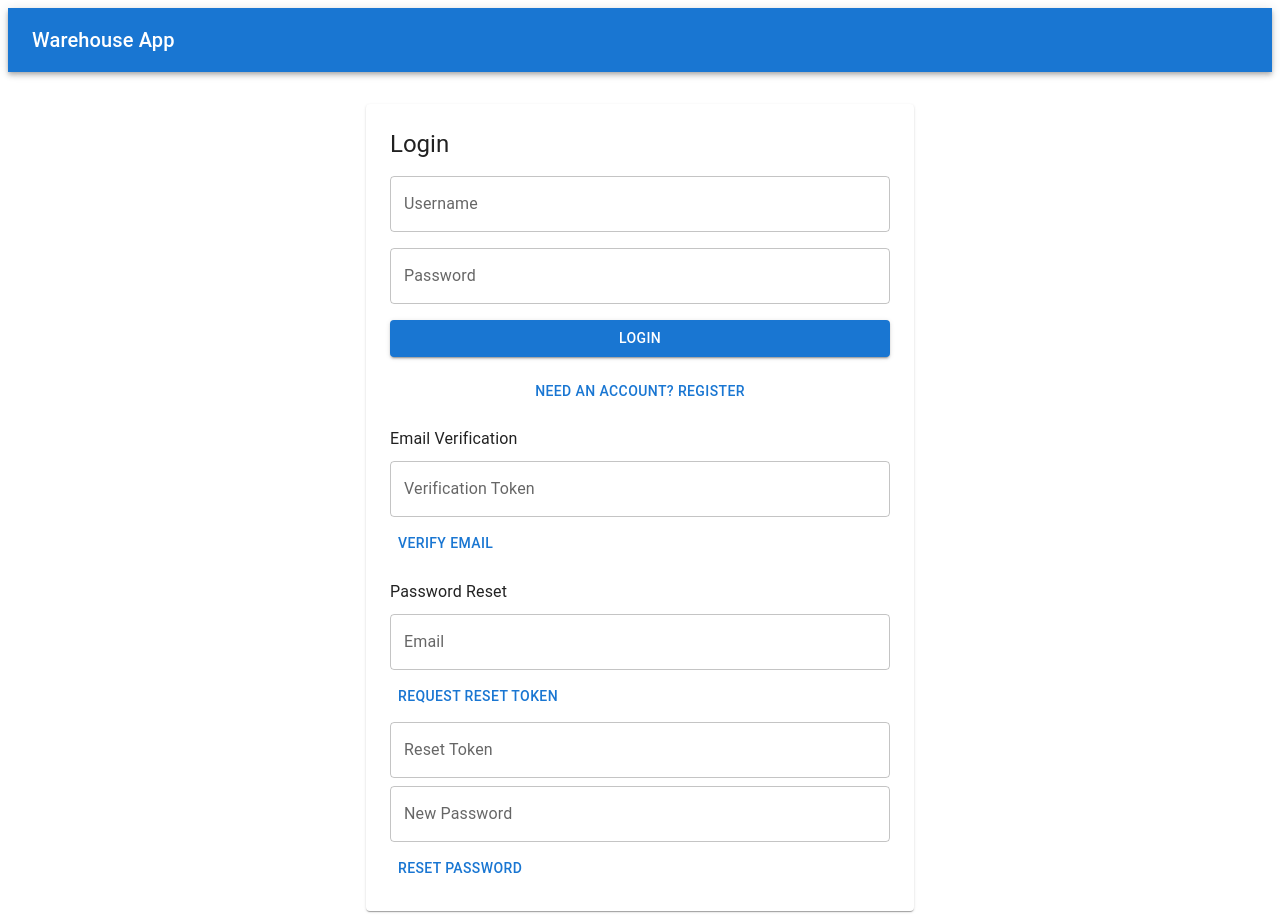
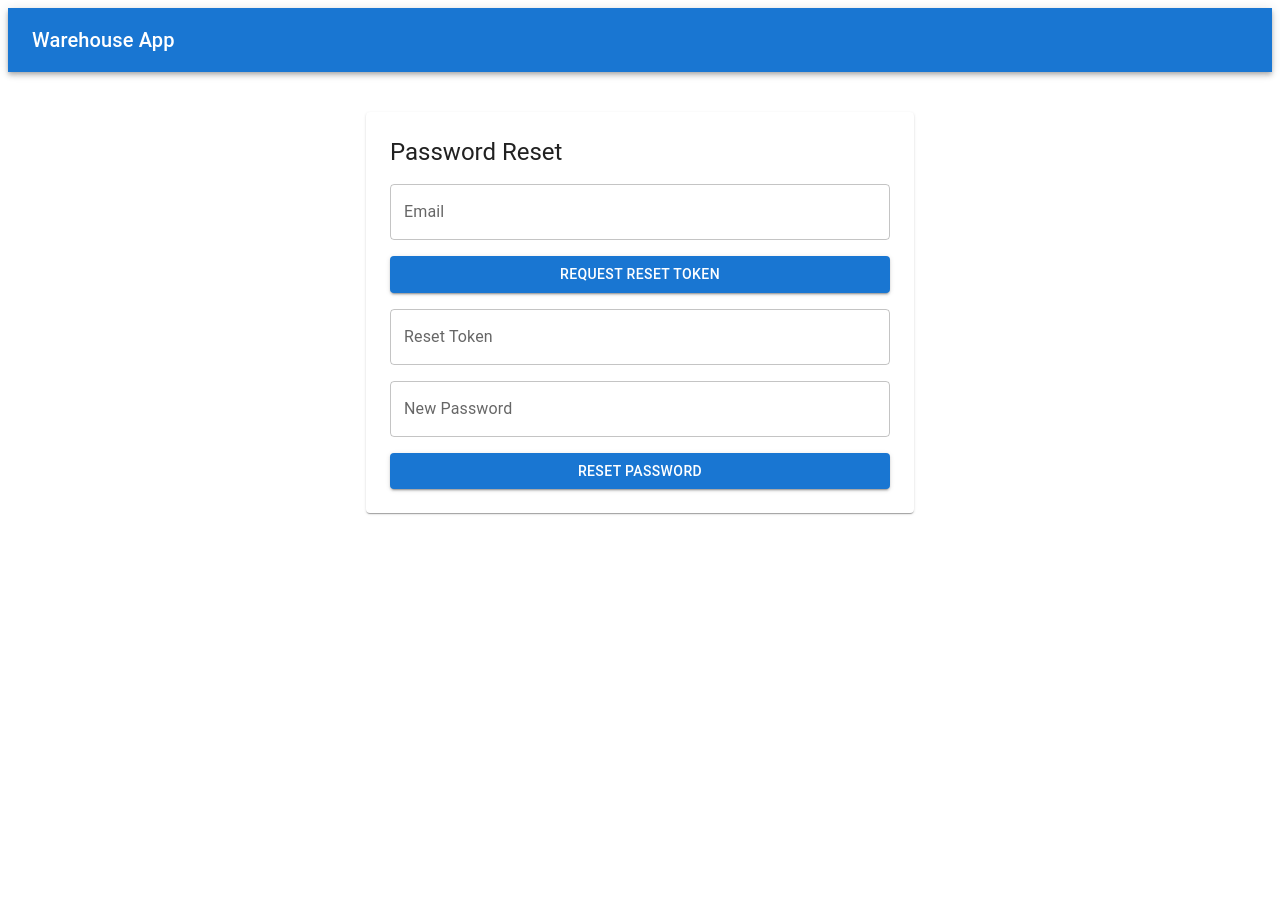
Before and after one commit to kgkaudi/WarehouseProject, a React (Vite) app in the folder frontend/: page /reset-password in a window 1280 px wide. After the commit the page ends 800 px from the top, so only its background shows below. Built offline with nearby package versions, Linux system fonts and the light colour scheme.

Commit message:
Separate functions in separate pages

```diff
--- a/frontend/package.json
+++ b/frontend/package.json
@@ -16,7 +16,8 @@
     "@mui/material": "^7.3.9",
     "axios": "^1.13.6",
     "react": "^19.2.4",
-    "react-dom": "^19.2.4"
+    "react-dom": "^19.2.4",
+    "react-router-dom": "^7.13.2"
   },
   "devDependencies": {
     "@eslint/js": "^9.39.4",
--- a/frontend/src/App.jsx
+++ b/frontend/src/App.jsx
@@ -1,32 +1,35 @@
+import { BrowserRouter as Router, Routes, Route, Navigate, Link } from "react-router-dom";
+import { AppBar, Toolbar, Typography, Button, Container } from "@mui/material";
 import { useState } from "react";
-import { AppBar, Toolbar, Typography, Button, Container } from "@mui/material";
+
 import AuthPage from "./pages/AuthPage.jsx";
 import ProductsPage from "./pages/ProductsPage.jsx";
 import AccountPage from "./pages/AccountPage.jsx";
+import VerifyEmailPage from "./pages/VerifyEmailPage.jsx";
+import ResetPasswordPage from "./pages/ResetPasswordPage.jsx";
 
 export default function App() {
-  const [view, setView] = useState("auth");
   const [loggedIn, setLoggedIn] = useState(!!localStorage.getItem("token"));
 
   const logout = () => {
     localStorage.removeItem("token");
     setLoggedIn(false);
-    setView("auth");
   };
 
   return (
-    <>
+    <Router>
       <AppBar position="static">
         <Toolbar>
           <Typography variant="h6" sx={{ flexGrow: 1 }}>
             Warehouse App
           </Typography>
+
           {loggedIn && (
             <>
-              <Button color="inherit" onClick={() => setView("products")}>
+              <Button color="inherit" component={Link} to="/products">
                 Products
               </Button>
-              <Button color="inherit" onClick={() => setView("account")}>
+              <Button color="inherit" component={Link} to="/account">
                 Account
               </Button>
               <Button color="inherit" onClick={logout}>
@@ -36,18 +39,32 @@ export default function App() {
           )}
         </Toolbar>
       </AppBar>
+
       <Container sx={{ mt: 4 }}>
-        {!loggedIn && (
-          <AuthPage
-            onLoggedIn={() => {
-              setLoggedIn(true);
-              setView("products");
-            }}
-          />
-        )}
-        {loggedIn && view === "products" && <ProductsPage />}
-        {loggedIn && view === "account" && <AccountPage />}
+        <Routes>
+          {/* Public routes */}
+          {!loggedIn && (
+            <>
+              <Route
+                path="/login"
+                element={<AuthPage onLoggedIn={() => setLoggedIn(true)} />}
+              />
+              <Route path="/verify-email" element={<VerifyEmailPage />} />
+              <Route path="/reset-password" element={<ResetPasswordPage />} />
+              <Route path="*" element={<Navigate to="/login" replace />} />
+            </>
+          )}
+
+          {/* Private routes */}
+          {loggedIn && (
+            <>
+              <Route path="/products" element={<ProductsPage />} />
+              <Route path="/account" element={<AccountPage />} />
+              <Route path="*" element={<Navigate to="/products" replace />} />
+            </>
+          )}
+        </Routes>
       </Container>
-    </>
+    </Router>
   );
 }
--- a/frontend/src/pages/AuthPage.jsx
+++ b/frontend/src/pages/AuthPage.jsx
@@ -1,32 +1,57 @@
 import { useState } from "react";
+import { useNavigate } from "react-router-dom";
+
 import {
   Box,
   TextField,
   Button,
   Typography,
   Paper,
-  Stack
+  Stack,
+  Snackbar,
+  Alert
 } from "@mui/material";
 import api from "../api";
 
 export default function AuthPage({ onLoggedIn }) {
+  const [verificationToken, setVerificationToken] = useState("");
   const [mode, setMode] = useState("login");
+
+  const [snackbar, setSnackbar] = useState({
+    open: false,
+    message: "",
+    severity: "success"
+  });
+
   const [form, setForm] = useState({
     username: "",
     email: "",
     password: "",
     companyName: "",
     companyAddress: "",
-    verificationToken: "",
     resetEmail: "",
     resetToken: "",
     newPassword: ""
   });
 
+  const navigate = useNavigate();
+
   const handleChange = (field) => (e) =>
     setForm({ ...form, [field]: e.target.value });
 
+  const showSnackbar = (message, severity = "success") => {
+    setSnackbar({ open: true, message, severity });
+  };
+
+  const switchMode = (newMode) => {
+    setMode(newMode);
+  };
+
+  // -----------------------------
+  // REGISTER
+  // -----------------------------
   const register = async () => {
+    try {
       const res = await api.post("/auth/register", {
         username: form.username,
         email: form.email,
@@ -34,38 +59,32 @@ export default function AuthPage({ onLoggedIn }) {
         companyName: form.companyName,
         companyAddress: form.companyAddress
       });
-    alert(
-      "Registered. Verification token:\n" + res.data.verificationToken
-    );
+
+      setVerificationToken(res.data.verificationToken);
+      showSnackbar("Registered successfully! Your verification token is shown below.", "success");
+
+    } catch {
+      showSnackbar("Registration failed. Check your details.", "error");
+    }
   };
 
-  const verifyEmail = async () => {
-    await api.post(`/auth/verify-email?token=${form.verificationToken}`);
-    alert("Email verified. You can now log in.");
-  };
-
+  // -----------------------------
+  // LOGIN
+  // -----------------------------
   const login = async () => {
+    try {
       const res = await api.post("/auth/login", {
         username: form.username,
         password: form.password
       });
+
+      showSnackbar("Login successful!", "success");
       localStorage.setItem("token", res.data.token);
       onLoggedIn();
-  };
 
-  const requestReset = async () => {
-    const res = await api.post("/auth/request-password-reset", {
-      email: form.resetEmail
-    });
-    alert("Reset token:\n" + res.data.resetToken);
-  };
-
-  const resetPassword = async () => {
-    await api.post("/auth/reset-password", {
-      token: form.resetToken,
-      newPassword: form.newPassword
-    });
-    alert("Password reset. You can log in with new password.");
+    } catch {
+      showSnackbar("Invalid username or password.", "error");
+    }
   };
 
   return (
@@ -75,111 +94,75 @@ export default function AuthPage({ onLoggedIn }) {
           {mode === "login" ? "Login" : "Register"}
         </Typography>
 
+        {/* REGISTER MODE */}
         {mode === "register" && (
           <>
-            <TextField
-              label="Username"
-              value={form.username}
-              onChange={handleChange("username")}
-            />
-            <TextField
-              label="Email"
-              value={form.email}
-              onChange={handleChange("email")}
-            />
-            <TextField
-              label="Password"
-              type="password"
-              value={form.password}
-              onChange={handleChange("password")}
-            />
-            <TextField
-              label="Company Name"
-              value={form.companyName}
-              onChange={handleChange("companyName")}
-            />
-            <TextField
-              label="Company Address"
-              value={form.companyAddress}
-              onChange={handleChange("companyAddress")}
-            />
-            <Button variant="contained" onClick={register}>
-              Register
+            <TextField label="Username" value={form.username} onChange={handleChange("username")} />
+            <TextField label="Email" value={form.email} onChange={handleChange("email")} />
+            <TextField label="Password" type="password" value={form.password} onChange={handleChange("password")} />
+            <TextField label="Company Name" value={form.companyName} onChange={handleChange("companyName")} />
+            <TextField label="Company Address" value={form.companyAddress} onChange={handleChange("companyAddress")} />
+
+            <Button variant="contained" onClick={register}>Register</Button>
+
+            {/* VERIFICATION TOKEN BOX */}
+            {verificationToken && (
+              <Box
+                sx={{
+                  p: 2,
+                  mb: 2,
+                  borderRadius: 1,
+                  bgcolor: "#e3f2fd",
+                  border: "1px solid #90caf9"
+                }}
+              >
+                <Typography variant="subtitle1" sx={{ mb: 1 }}>
+                  Your verification token
+                </Typography>
+
+                <Box sx={{ display: "flex", alignItems: "center", gap: 1 }}>
+                  <TextField value={verificationToken} fullWidth InputProps={{ readOnly: true }} />
+                  <Button variant="contained" onClick={() => navigator.clipboard.writeText(verificationToken)}>
+                    Copy
                   </Button>
-            <Button onClick={() => setMode("login")}>
-              Already have an account? Login
-            </Button>
+                </Box>
+              </Box>
+            )}
+
+            <Button onClick={() => switchMode("login")}>Already have an account? Login</Button>
           </>
         )}
 
+        {/* LOGIN MODE */}
         {mode === "login" && (
           <>
-            <TextField
-              label="Username"
-              value={form.username}
-              onChange={handleChange("username")}
-            />
-            <TextField
-              label="Password"
-              type="password"
-              value={form.password}
-              onChange={handleChange("password")}
-            />
-            <Button variant="contained" onClick={login}>
-              Login
-            </Button>
-            <Button onClick={() => setMode("register")}>
-              Need an account? Register
-            </Button>
+            <TextField label="Username" value={form.username} onChange={handleChange("username")} />
+            <TextField label="Password" type="password" value={form.password} onChange={handleChange("password")} />
+
+            <Button variant="contained" onClick={login}>Login</Button>
+            <Button onClick={() => switchMode("register")}>Need an account? Register</Button>
           </>
         )}
 
-        <Box sx={{ mt: 3 }}>
-          <Typography variant="subtitle1">Email Verification</Typography>
-          <TextField
-            label="Verification Token"
-            fullWidth
-            value={form.verificationToken}
-            onChange={handleChange("verificationToken")}
-            sx={{ mt: 1 }}
-          />
-          <Button sx={{ mt: 1 }} onClick={verifyEmail}>
-            Verify Email
-          </Button>
-        </Box>
+        <Button onClick={() => navigate("/verify-email")}>Verify Email</Button>
+        <Button onClick={() => navigate("/reset-password")}>Forgot Password?</Button>
+      </Stack>
 
-        <Box sx={{ mt: 3 }}>
-          <Typography variant="subtitle1">Password Reset</Typography>
-          <TextField
-            label="Email"
-            fullWidth
-            value={form.resetEmail}
-            onChange={handleChange("resetEmail")}
-            sx={{ mt: 1 }}
-          />
-          <Button sx={{ mt: 1 }} onClick={requestReset}>
-            Request Reset Token
-          </Button>
-          <TextField
-            label="Reset Token"
-            fullWidth
-            value={form.resetToken}
-            onChange={handleChange("resetToken")}
-            sx={{ mt: 1 }}
-          />
-          <TextField
-            label="New Password"
-            type="password"
-            fullWidth
-            value={form.newPassword}
-            onChange={handleChange("newPassword")}
-            sx={{ mt: 1 }}
-          />
-          <Button sx={{ mt: 1 }} onClick={resetPassword}>
-            Reset Password
-          </Button>
-        </Box>
-      </Stack>
+      {/* SNACKBAR */}
+      <Snackbar
+        open={snackbar.open}
+        autoHideDuration={3000}
+        onClose={() => setSnackbar({ ...snackbar, open: false })}
+        anchorOrigin={{ vertical: "bottom", horizontal: "center" }}
+      >
+        <Alert
+          onClose={() => setSnackbar({ ...snackbar, open: false })}
+          severity={snackbar.severity}
+          sx={{ width: "100%" }}
+        >
+          {snackbar.message}
+        </Alert>
+      </Snackbar>
     </Paper>
   );
 }
--- /dev/null
+++ b/frontend/src/pages/ResetPasswordPage.jsx
@@ -0,0 +1,119 @@
+import { useState } from "react";
+import {
+  Box,
+  TextField,
+  Button,
+  Typography,
+  Paper,
+  Stack,
+  Snackbar,
+  Alert
+} from "@mui/material";
+import { useNavigate } from "react-router-dom";
+import api from "../api";
+
+export default function ResetPasswordPage() {
+  const [form, setForm] = useState({
+    email: "",
+    token: "",
+    newPassword: ""
+  });
+
+  const [snackbar, setSnackbar] = useState({
+    open: false,
+    message: "",
+    severity: "success"
+  });
+
+  const navigate = useNavigate();
+
+  const handleChange = (field) => (e) =>
+    setForm({ ...form, [field]: e.target.value });
+
+  const showSnackbar = (message, severity = "success") => {
+    setSnackbar({ open: true, message, severity });
+  };
+
+  const requestReset = async () => {
+    try {
+      const res = await api.post("/auth/request-password-reset", {
+        email: form.email
+      });
+
+      showSnackbar("Reset token generated: " + res.data.resetToken, "success");
+    } catch {
+      showSnackbar("Failed to request password reset.", "error");
+    }
+  };
+
+  const resetPassword = async () => {
+    try {
+      await api.post("/auth/reset-password", {
+        token: form.token,
+        newPassword: form.newPassword
+      });
+
+      showSnackbar("Password reset successful! Redirecting to login...", "success");
+
+      // Redirect after 2 seconds
+      setTimeout(() => navigate("/login"), 2000);
+
+    } catch {
+      showSnackbar("Invalid or expired reset token.", "error");
+    }
+  };
+
+  return (
+    <Paper sx={{ p: 3, maxWidth: 500, mx: "auto", mt: 5 }}>
+      <Stack spacing={2}>
+        <Typography variant="h5">Password Reset</Typography>
+
+        <TextField
+          label="Email"
+          fullWidth
+          value={form.email}
+          onChange={handleChange("email")}
+        />
+
+        <Button variant="contained" onClick={requestReset}>
+          Request Reset Token
+        </Button>
+
+        <TextField
+          label="Reset Token"
+          fullWidth
+          value={form.token}
+          onChange={handleChange("token")}
+        />
+
+        <TextField
+          label="New Password"
+          type="password"
+          fullWidth
+          value={form.newPassword}
+          onChange={handleChange("newPassword")}
+        />
+
+        <Button variant="contained" onClick={resetPassword}>
+          Reset Password
+        </Button>
+      </Stack>
+
+      {/* Snackbar Notification */}
+      <Snackbar
+        open={snackbar.open}
+        autoHideDuration={3000}
+        onClose={() => setSnackbar({ ...snackbar, open: false })}
+        anchorOrigin={{ vertical: "bottom", horizontal: "center" }}
+      >
+        <Alert
+          onClose={() => setSnackbar({ ...snackbar, open: false })}
+          severity={snackbar.severity}
+          sx={{ width: "100%" }}
+        >
+          {snackbar.message}
+        </Alert>
+      </Snackbar>
+    </Paper>
+  );
+}
--- /dev/null
+++ b/frontend/src/pages/VerifyEmailPage.jsx
@@ -0,0 +1,68 @@
+import { useState } from "react";
+import { Box, TextField, Button, Typography, Paper, Stack, Snackbar, Alert } from "@mui/material";
+import { useNavigate } from "react-router-dom";
+import api from "../api";
+
+export default function VerifyEmailPage() {
+  const [token, setToken] = useState("");
+
+  const [snackbar, setSnackbar] = useState({
+    open: false,
+    message: "",
+    severity: "success"
+  });
+
+  const navigate = useNavigate();
+
+  const showSnackbar = (message, severity = "success") => {
+    setSnackbar({ open: true, message, severity });
+  };
+
+  const verifyEmail = async () => {
+    try {
+      await api.post(`/auth/verify-email?token=${token}`);
+
+      showSnackbar("Email verified! Redirecting to login...", "success");
+
+      setTimeout(() => navigate("/login"), 2000);
+
+    } catch {
+      showSnackbar("Invalid or expired token.", "error");
+    }
+  };
+
+  return (
+    <Paper sx={{ p: 3, maxWidth: 500, mx: "auto", mt: 5 }}>
+      <Stack spacing={2}>
+        <Typography variant="h5">Verify Email</Typography>
+
+        <TextField
+          label="Verification Token"
+          fullWidth
+          value={token}
+          onChange={(e) => setToken(e.target.value)}
+        />
+
+        <Button variant="contained" onClick={verifyEmail}>
+          Verify Email
+        </Button>
+      </Stack>
+
+      {/* SNACKBAR */}
+      <Snackbar
+        open={snackbar.open}
+        autoHideDuration={3000}
+        onClose={() => setSnackbar({ ...snackbar, open: false })}
+        anchorOrigin={{ vertical: "bottom", horizontal: "center" }}
+      >
+        <Alert
+          onClose={() => setSnackbar({ ...snackbar, open: false })}
+          severity={snackbar.severity}
+          sx={{ width: "100%" }}
+        >
+          {snackbar.message}
+        </Alert>
+      </Snackbar>
+    </Paper>
+  );
+}
```
Also changed, not shown: frontend/src/pages/AccountPage.jsx (+57 -7 lines), 1 other file (tests, documents, lock files or other folders). Lines whose indentation alone changed are shown as unchanged.
